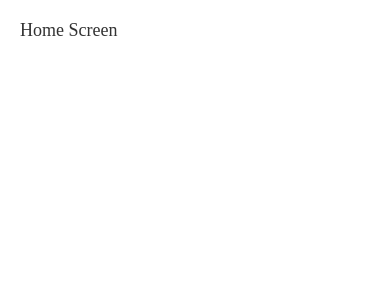
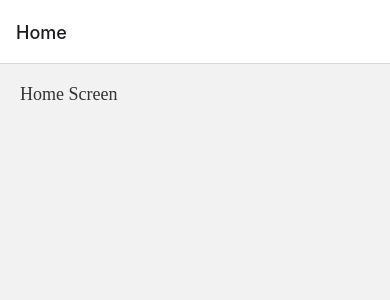
Before and after one commit to syedshahidashiqali/rn_reviews_app, a React Native app: screen /Home in a window 390 px wide. Shown: the top 300 px of the page. Built offline with nearby package versions, Linux system fonts and the light colour scheme.

Commit message:
stack navigator set up done

```diff
--- a/App.js
+++ b/App.js
@@ -1,8 +1,8 @@
 import React from "react";
-import Home from "./screens/Home";
+import Navigator from "./routes/HomeStack";
 
 export default function App(){
   return(
-    <Home />
+      <Navigator />
   );
 };
--- /dev/null
+++ b/routes/HomeStack.js
@@ -0,0 +1,21 @@
+import "react-native-gesture-handler";
+import React from "react";
+
+import Home from "../screens/Home";
+import ReviewDetails from "../screens/ReviewDetails";
+
+import { NavigationContainer } from "@react-navigation/native";
+import { createStackNavigator } from "@react-navigation/stack";
+
+const HomeStack = createStackNavigator();
+
+export default function Navigator(){
+    return(
+        <NavigationContainer>
+            <HomeStack.Navigator>
+                <HomeStack.Screen name="Home" component={Home} />
+                <HomeStack.Screen name="Review Details" component={ReviewDetails} />
+            </HomeStack.Navigator>
+        </NavigationContainer>
+    );
+};
```
